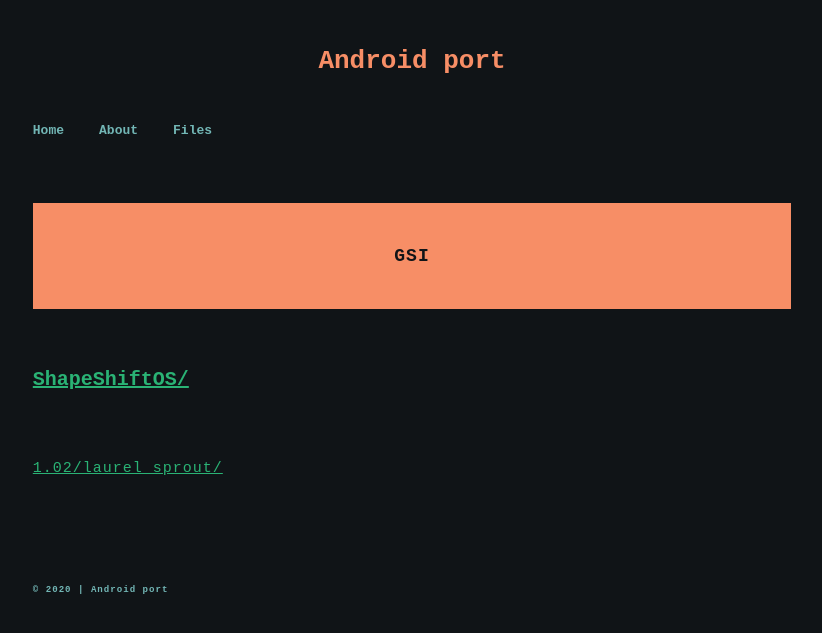
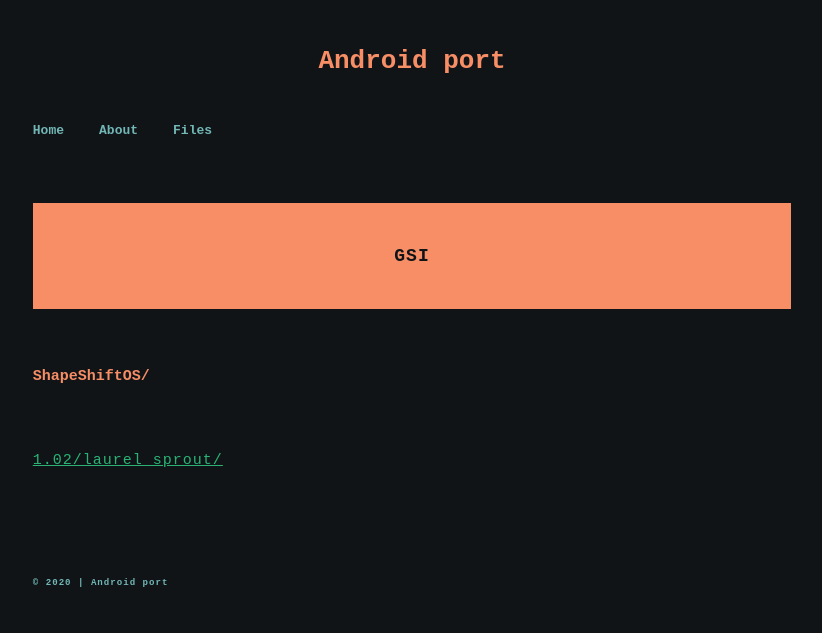
Before and after one commit to koumaza/android, a Jekyll site: the page built from gsi.md, in a window 1280 px wide. Shown: the top 633 px of the page, without its empty margins (228-1050 px from the left). Built offline with Jekyll 4.4.1, drawn with Linux system fonts in a browser that asks for light colours.

Commit message:
Update gsi.md

```diff
--- a/gsi.md
+++ b/gsi.md
@@ -2,5 +2,5 @@
 title: GSI
 layout: page
 ---
-# [ShapeShiftOS/](#)
+#### ShapeShiftOS/
 [1.02/laurel_sprout/](https://github.com/koumaza/android/releases/tag/ErfanGSI-ShapeShiftOS-1.02-laurel_sprout)
```
